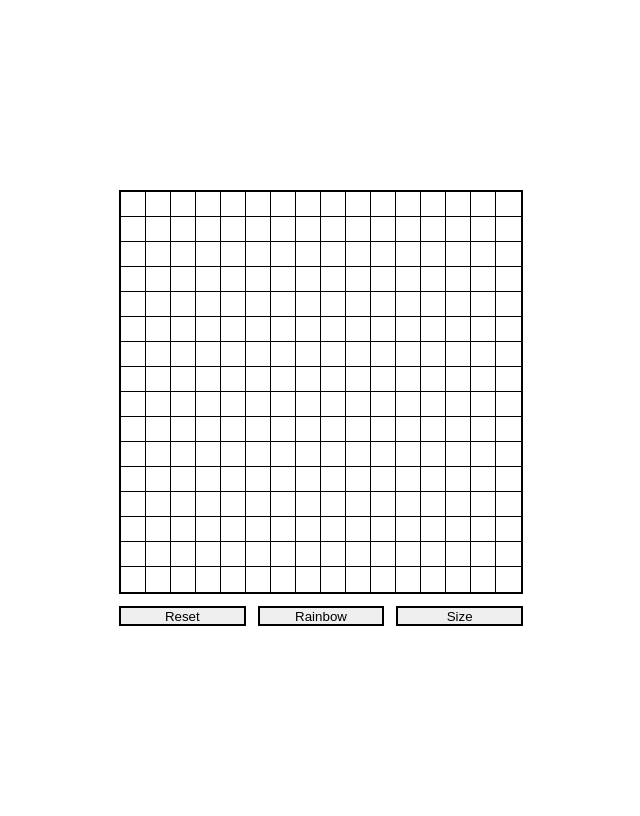
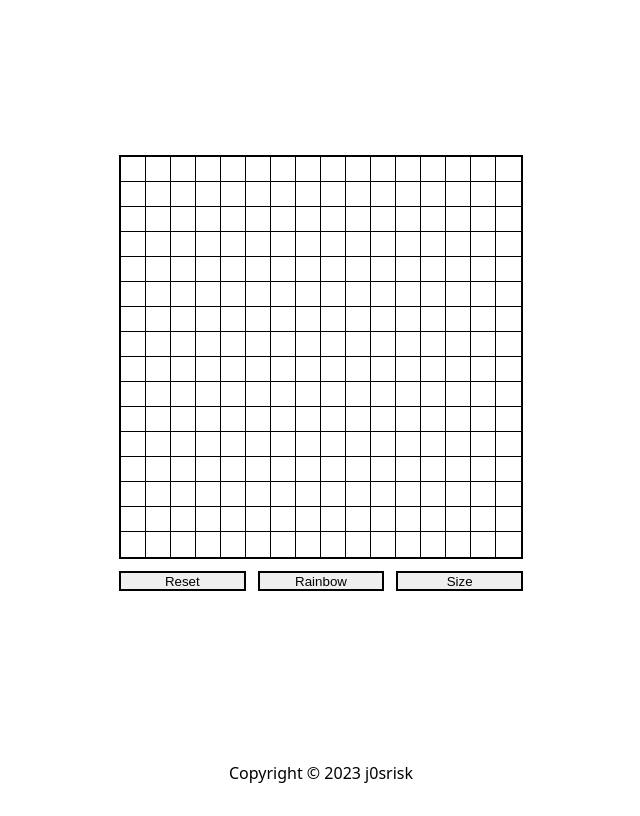
Before and after one commit to j0srisk/etch-a-sketch, a plain HTML site: page index.html in a window 1280 px wide. Shown: the whole page, without its empty margins (319-959 px from the left). Drawn offline with Linux system fonts and the light colour scheme.

Commit message:
Minor Changes

```diff
--- a/index.html
+++ b/index.html
@@ -18,5 +18,12 @@
             <button id="resolution">Size</button>
         </div>
     </div>
+    <div class="footer">
+        <p> Copyright ©
+            <script>
+                document.write(new Date().getFullYear())
+              </script> j0srisk
+        </p>
+    </div>
 </body>
 </html>
--- a/style.css
+++ b/style.css
@@ -2,12 +2,20 @@
     border: red 1px solid;
 } */
 
+body {
+    font-family: system-ui, -apple-system, BlinkMacSystemFont, 'Segoe UI', Roboto, Oxygen, Ubuntu, Cantarell, 'Open Sans', 'Helvetica Neue', sans-serif;
+    display: flex;
+    flex-direction: column;
+    margin: 0px;
+    min-height: 100vh;
+}
+
 .main {
     display: flex;
+    flex: 1;
     flex-direction: column;
+    justify-content: center;
     align-items: center;
-    justify-content: center;
-    height: 100vh;
     gap: 16px;
 }
 
@@ -43,3 +51,7 @@ button {
 .colored {
     background-color: black;
 }
+
+.footer {
+    text-align: center;
+}
```
